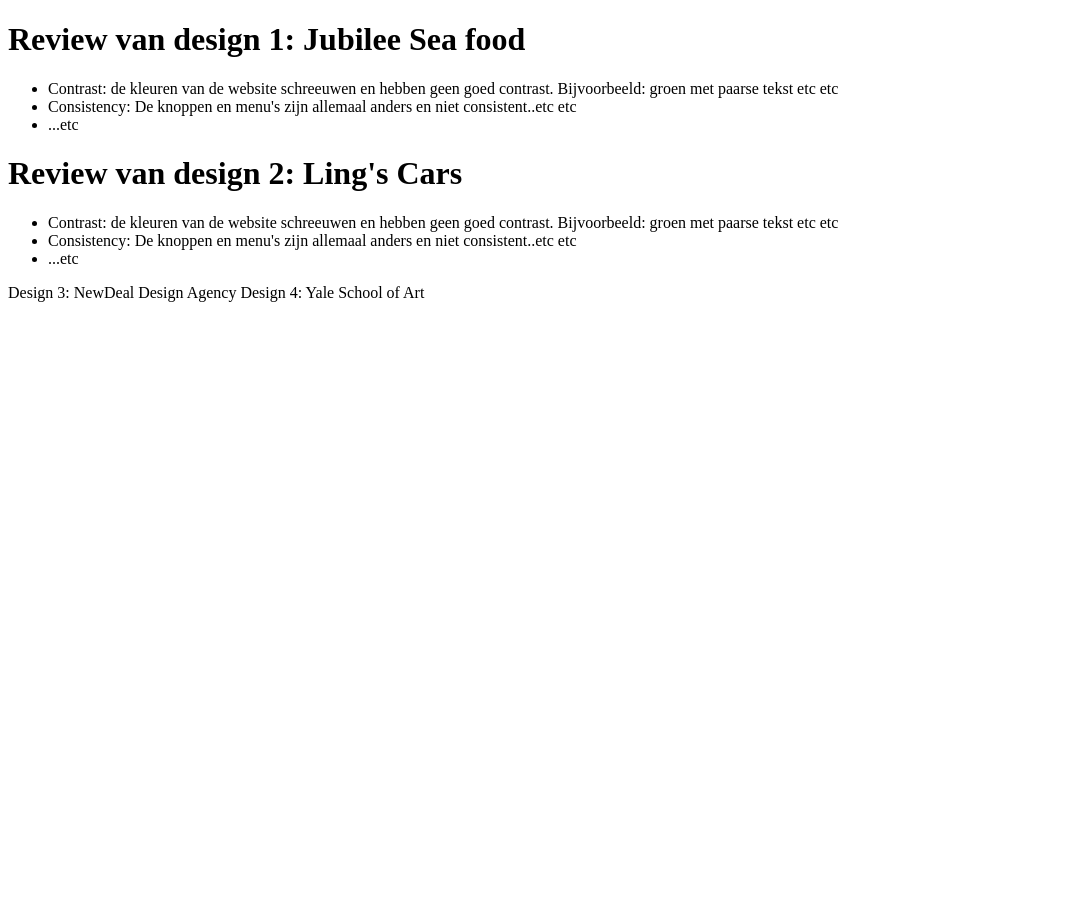
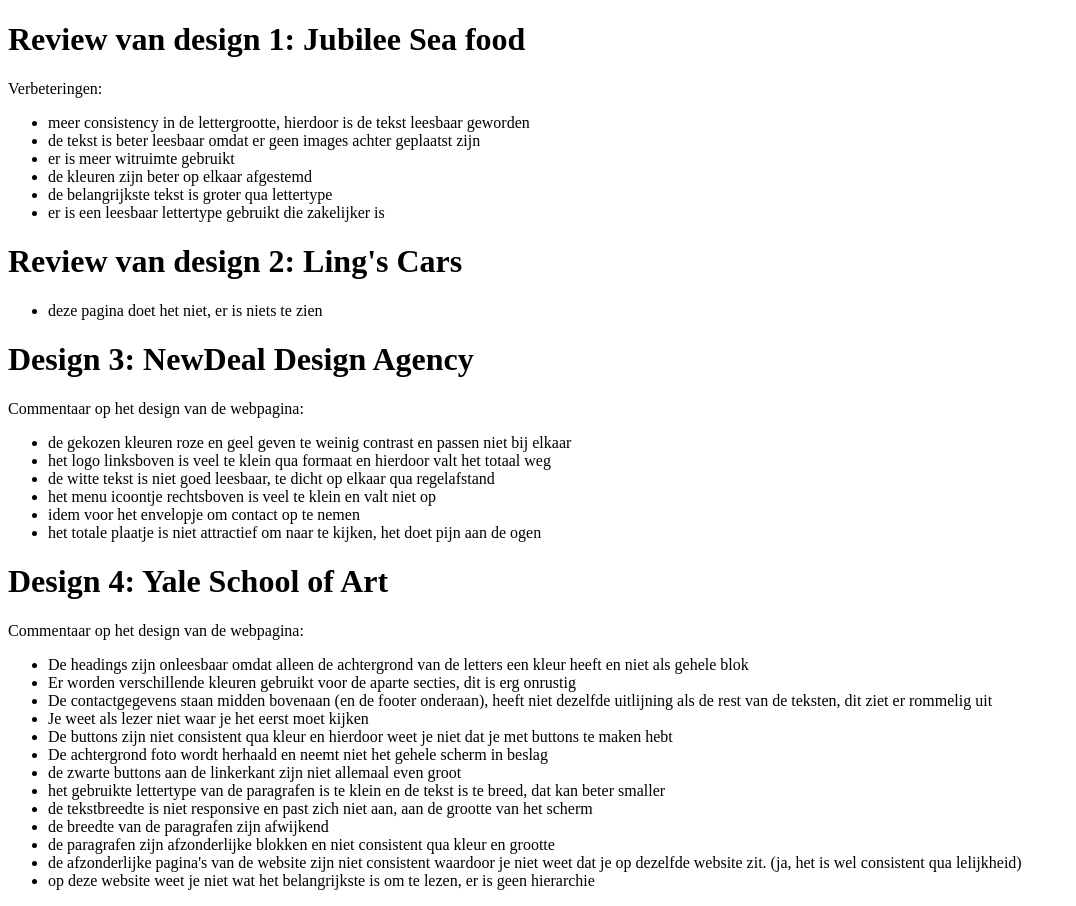
Before and after one commit to tamaravd/OpdrachtenWeek2W2D2-1, a plain HTML site: page index.html in a window 1280 px wide. Shown: the whole page, without its empty margins (0-1076 px from the left). Before the commit the page ends 800 px from the top, so only its background shows below. Drawn offline with Linux system fonts and the light colour scheme.

Commit message:
afbeeldingen toegevoegd en wijzigingen in html, eerste opzet zonder css

```diff
--- a/index.html
+++ b/index.html
@@ -10,23 +10,49 @@
 </head>
 <body>
 <h1> Review van design 1: Jubilee Sea food  </h1>
+    <p>Verbeteringen:</p>
     <ul>
-        <li> Contrast: de kleuren van de website schreeuwen en hebben geen goed contrast. Bijvoorbeeld: groen met paarse tekst etc etc  </li>
-        <li> Consistency: De knoppen en menu's zijn allemaal anders en niet consistent..etc etc</li>
-        <li> ...etc </li>
+        <li> meer consistency in de lettergrootte, hierdoor is de tekst leesbaar geworden  </li>
+        <li> de tekst is beter leesbaar omdat er geen images achter geplaatst zijn</li>
+        <li> er is meer witruimte gebruikt </li>
+        <li> de kleuren zijn beter op elkaar afgestemd</li>
+        <li> de belangrijkste tekst is groter qua lettertype</li>
+        <li> er is een leesbaar lettertype gebruikt die zakelijker is</li>
  </ul>
 
 
 <h1> Review van design 2: Ling's Cars  </h1>
     <ul>
-        <li> Contrast: de kleuren van de website schreeuwen en hebben geen goed contrast. Bijvoorbeeld: groen met paarse tekst etc etc  </li>
-        <li> Consistency: De knoppen en menu's zijn allemaal anders en niet consistent..etc etc</li>
-        <li> ...etc </li>
+        <li> deze pagina doet het niet, er is niets te zien </li>
  </ul>
 
- Design 3: NewDeal Design Agency
+ <h1>Design 3: NewDeal Design Agency</h1>
+<p>Commentaar op het design van de webpagina:</p>
+<ul>
+<li>de gekozen kleuren roze en geel geven te weinig contrast en passen niet bij elkaar</li>
+<li>het logo linksboven is veel te klein qua formaat en hierdoor valt het totaal weg</li>
+<li>de witte tekst is niet goed leesbaar, te dicht op elkaar qua regelafstand</li>
+<li>het menu icoontje rechtsboven is veel te klein en valt niet op</li>
+<li>idem voor het envelopje om contact op te nemen</li>
+<li>het totale plaatje is niet attractief om naar te kijken, het doet pijn aan de ogen</li>
+</ul>
 
- Design 4: Yale School of Art
-
+ <h1>Design 4: Yale School of Art </h1>
+<p>Commentaar op het design van de webpagina:</p>
+<ul>
+<li>De headings zijn onleesbaar omdat alleen de achtergrond van de letters een kleur heeft en niet als gehele blok</li>
+<li>Er worden verschillende kleuren gebruikt voor de aparte secties, dit is erg onrustig</li>
+<li>De contactgegevens staan midden bovenaan (en de footer onderaan), heeft niet dezelfde uitlijning als de rest van de teksten, dit ziet er rommelig uit</li>
+<li>Je weet als lezer niet waar je het eerst moet kijken</li>
+<li>De buttons zijn niet consistent qua kleur en hierdoor weet je niet dat je met buttons te maken hebt</li>
+<li>De achtergrond foto wordt herhaald en neemt niet het gehele scherm in beslag</li>
+<li>de zwarte buttons aan de linkerkant zijn niet allemaal even groot</li>
+<li>het gebruikte lettertype van de paragrafen is te klein en de tekst is te breed, dat kan beter smaller</li>
+<li>de tekstbreedte is niet responsive en past zich niet aan, aan de grootte van het scherm</li>
+<li>de breedte van de paragrafen zijn afwijkend</li>
+<li>de paragrafen zijn afzonderlijke blokken en niet consistent qua kleur en grootte</li>
+<li>de afzonderlijke pagina's van de website zijn niet consistent waardoor je niet weet dat je op dezelfde website zit. (ja, het is wel consistent qua lelijkheid)</li>
+<li>op deze website weet je niet wat het belangrijkste is om te lezen, er is geen hierarchie</li>
+</ul>
 </body>
 </html>
```
Also changed, not shown: AfbeeldingBijDesign1.png (added), AfbeeldingBijDesign3.png (added), AfbeeldingBijDesign4.png (added).
